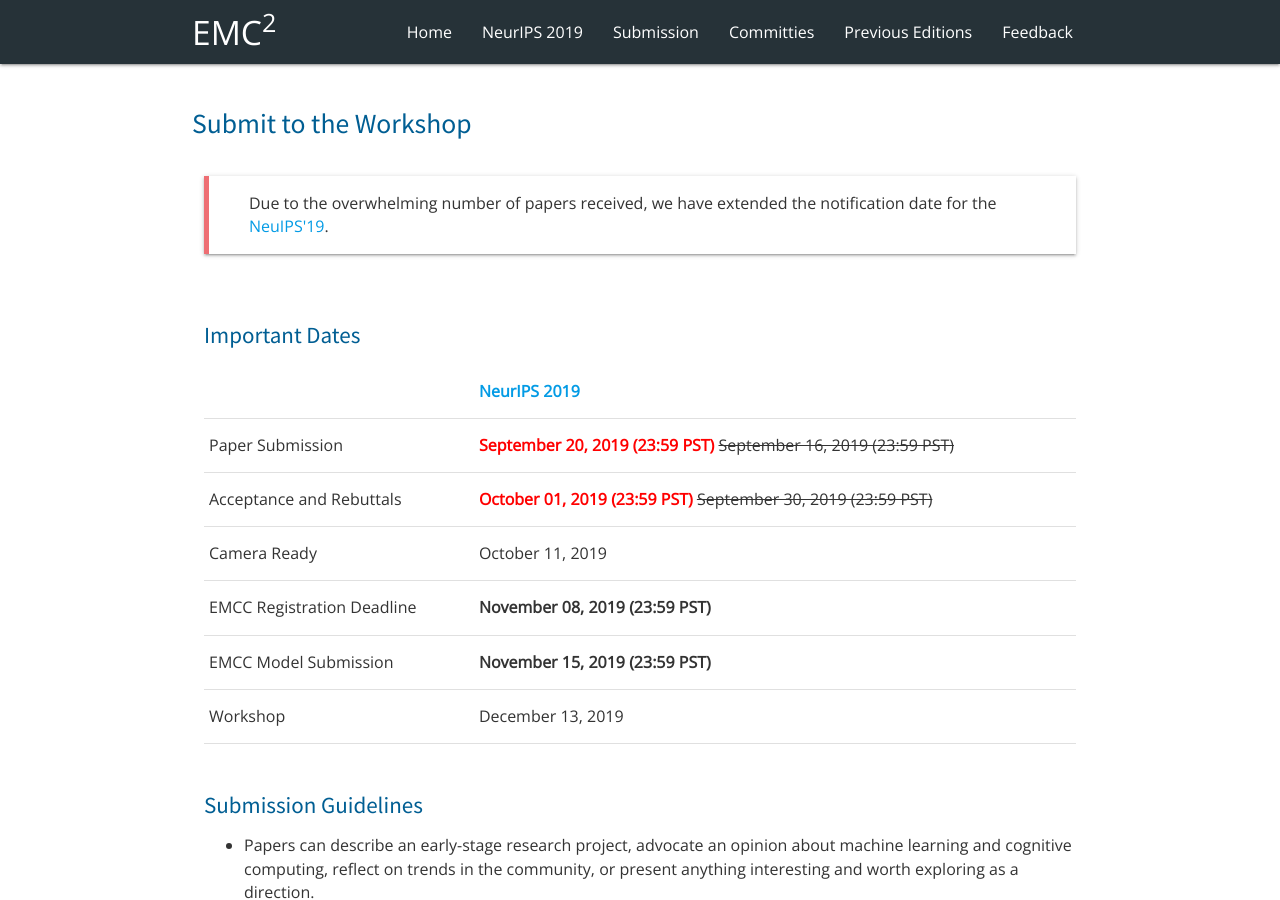
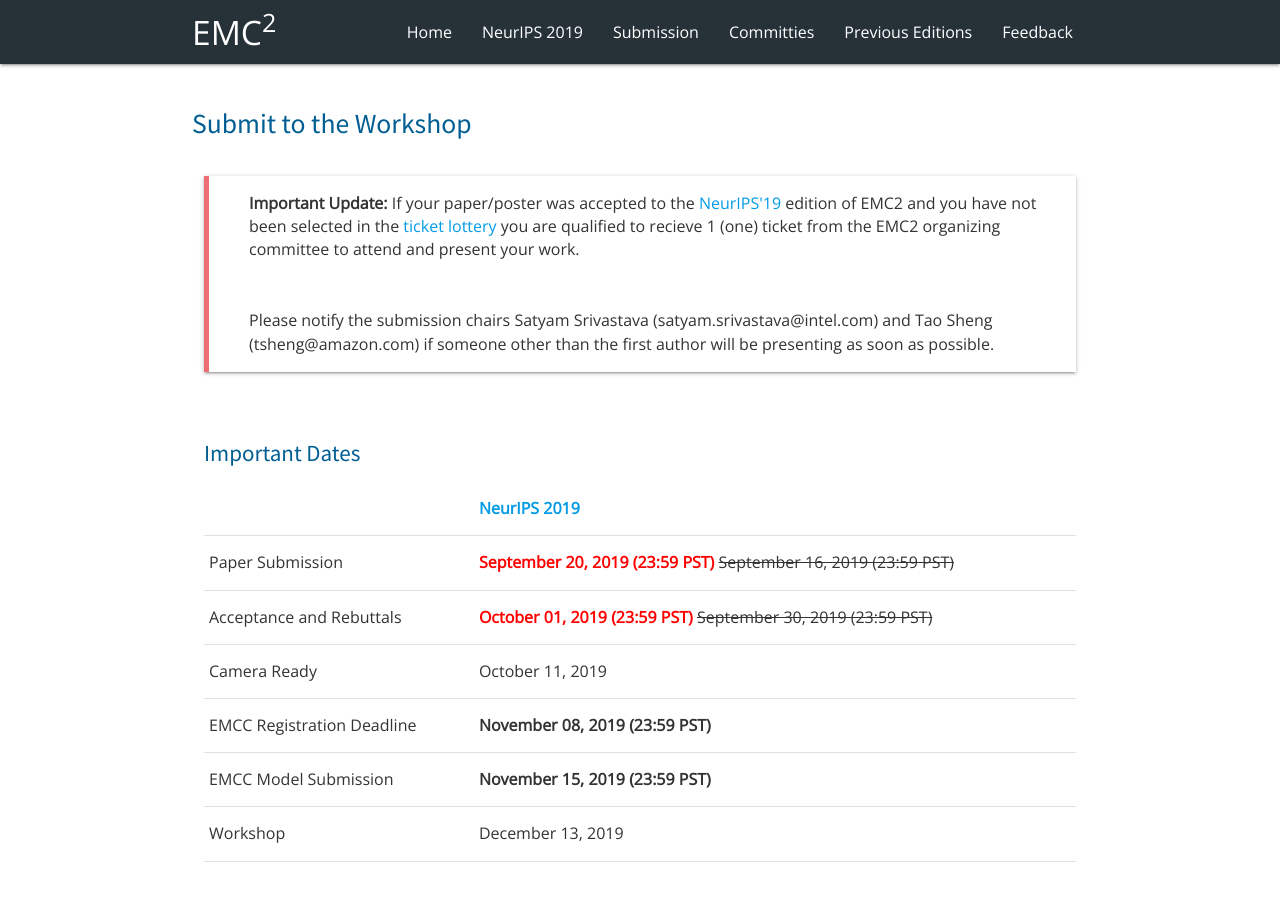
Before and after one commit to mgoldfar/emc2-web, a Jekyll site: the page built from submission.html, in a window 1280 px wide and 900 px high. Built offline with Jekyll 4.4.1, drawn with Linux system fonts in a browser that asks for light colours.

Commit message:
Added note regarding tickets.

```diff
--- a/submission.html
+++ b/submission.html
@@ -13,7 +13,12 @@
     <div class="col s12">
         <blockquote class="z-depth-1">
             <p style="padding: 1rem;">
-                Due to the overwhelming number of papers received, we have extended the notification date for the <a href="neurips-19">NeuIPS'19</a>.
+                <strong>Important Update:</strong> If your paper/poster was accepted to the <a href="neurips-19">NeurIPS'19</a> edition of EMC2 and you have not been selected in the
+                <a href="https://nips.cc/Lottery/">ticket lottery</a> you are qualified to recieve 1 (one) ticket from the EMC2 organizing committee to attend and present your work.
+            </p>
+            <p style="padding: 1rem;">
+                Please notify the submission chairs Satyam Srivastava (satyam.srivastava@intel.com) and Tao Sheng (tsheng@amazon.com) if someone other than the first author will be
+                presenting as soon as possible.
             </p>
         </blockquote>
     </div>
```
